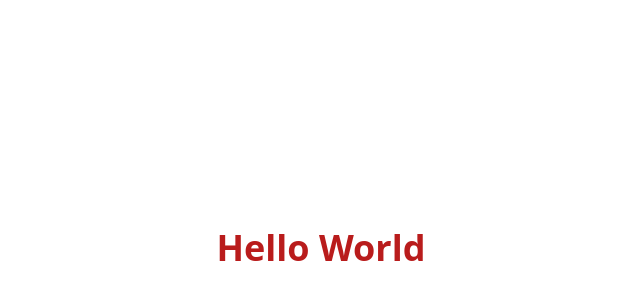
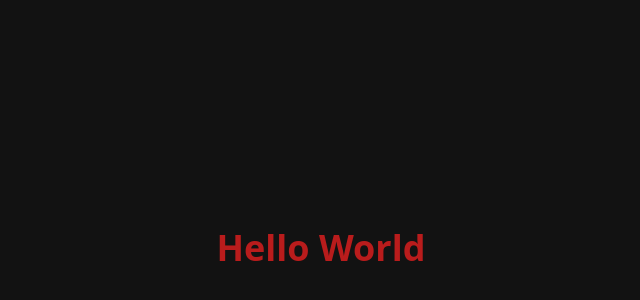
Before and after one commit to BARUIOM/baruio-svelte, a Svelte app: page / in a window 1280 px wide. Shown: the part 152-452 px from the top of the page, without its empty margins (319-959 px from the left). Built offline with nearby package versions, Linux system fonts and the light colour scheme.

Commit message:
Apply dark background on body

```diff
--- a/src/App.svelte
+++ b/src/App.svelte
@@ -8,4 +8,8 @@
     @tailwind base;
     @tailwind components;
     @tailwind utilities;
+
+    body {
+        @apply bg-dark;
+    }
 </style>
--- a/tailwind.config.cjs
+++ b/tailwind.config.cjs
@@ -5,7 +5,11 @@ module.exports = {
     ],
     darkMode: 'class',
     theme: {
-        extend: {}
+        extend: {
+            backgroundColor: {
+                'dark': '#121212'
+            }
+        }
     },
     variants: {
         extend: {}
```
